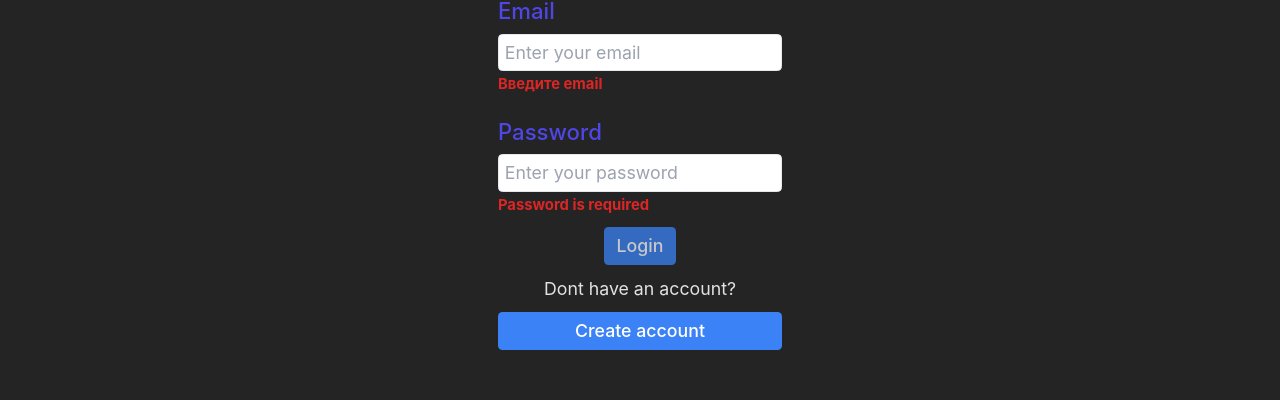
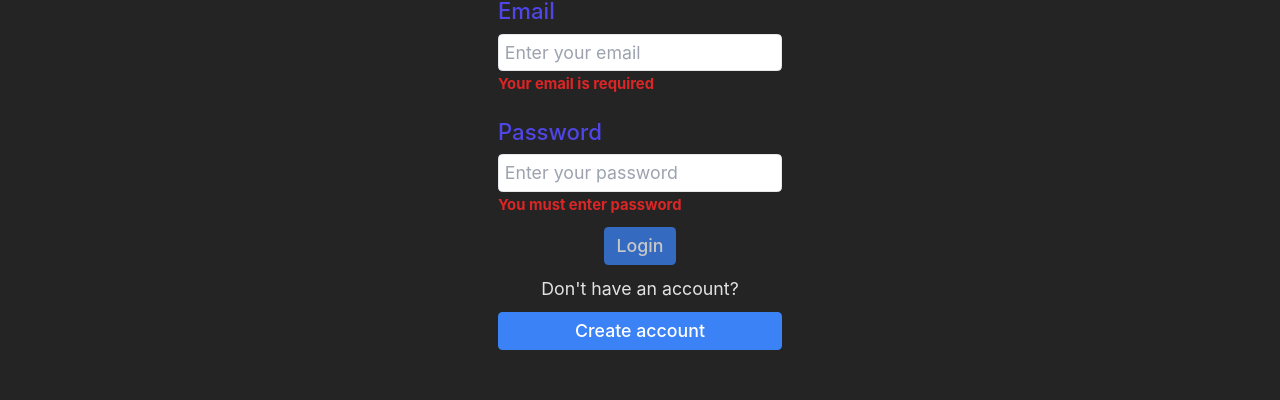
Before and after one commit to kontinentkm/graphiql-app, a React (Vite) app: page /login in a window 1280 px wide. Shown: the part 185-585 px from the top of the page. Built offline with nearby package versions, Linux system fonts and the light colour scheme; no server answers.

Commit message:
feat: add localization to validation errors on login and register pages

```diff
--- a/src/constants/localizationStrings.ts
+++ b/src/constants/localizationStrings.ts
@@ -1,4 +1,6 @@
 import ILocalizationStrings from '@src/types/interfaces/ILocalizationStrings';
+import ILoginMessages from '@src/types/interfaces/ILoginMessages';
+import IRegisterMessages from '@src/types/interfaces/IRegisterMessages';
 import IToastMessages from '@src/types/interfaces/IToastMessages';
 
 export const toastMessages: IToastMessages = {
@@ -40,6 +42,34 @@ export const toastMessages: IToastMessages = {
 
     empty_source_err_msg:
       'Чтобы делать запросы вы должны ввести url-адрес API!',
+  },
+};
+
+export const loginMessages: ILoginMessages = {
+  en: {
+    email_required_msg: 'Your email is required',
+    email_mismatch_msg: 'You must enter valid email',
+    password_empty_msg: 'You must enter password',
+    password_length_msg: 'Password must contain 8-32 symbols',
+    password_mismatch_msg:
+      'Password must contain at least one number, one uppercase letter, one lowercase letter, and one special character',
+  },
+  ru: {
+    email_required_msg: 'Введите адрес эл. почты',
+    email_mismatch_msg: 'Адресс эл. почты должен быть валидным',
+    password_empty_msg: 'Введите пароль',
+    password_length_msg: 'Пароль должен содержать 8-32 символов',
+    password_mismatch_msg:
+      'Пароль должен содержать хотя бы одну цифру, одну букву в верхнем регистре, одну в нижнем регистре, специальный символ и быть не короче 8 символов',
+  },
+};
+
+export const registerMessages: IRegisterMessages = {
+  en: {
+    empty_name_msg: 'You must enter your name',
+  },
+  ru: {
+    empty_name_msg: 'Введите ваше имя',
   },
 };
 
@@ -98,7 +128,7 @@ const localizationStrings: ILocalizationStrings = {
       'Email',
       'Password',
       'Login',
-      'Dont have an account?',
+      `Don't have an account?`,
       'Create account',
     ],
     register: [
--- /dev/null
+++ b/src/hooks/useLoginSchema.ts
@@ -0,0 +1,42 @@
+import { yupResolver } from '@hookform/resolvers/yup';
+import { ObjectSchema } from 'yup';
+import * as yup from 'yup';
+import { UseFormReturn, useForm } from 'react-hook-form';
+
+import ILoginInputs from '@src/types/interfaces/ILoginInputs';
+import { Localization } from '@src/types/types';
+
+import { loginMessages } from '@src/constants/localizationStrings';
+
+export const getLoginSchema = (
+  lang: Localization
+): ObjectSchema<ILoginInputs> =>
+  yup.object({
+    email: yup
+      .string()
+      .required(loginMessages[lang].email_required_msg)
+      .email(loginMessages[lang].email_mismatch_msg),
+    password: yup
+      .string()
+      .required(loginMessages[lang].password_empty_msg)
+      .min(8, loginMessages[lang].password_length_msg)
+      .max(32, loginMessages[lang].password_length_msg)
+      .matches(
+        /^(?=.*\d)(?=.*[a-z])(?=.*[A-Z])(?=.*[^a-zA-Z\d]).{8,}$/,
+        loginMessages[lang].password_mismatch_msg
+      ),
+  });
+
+export const useLoginSchema = (
+  lang: Localization
+): UseFormReturn<ILoginInputs> => {
+  const schema = getLoginSchema(lang);
+  const formValidator = useForm<ILoginInputs>({
+    resolver: yupResolver(schema),
+    mode: 'onChange',
+  });
+
+  return formValidator;
+};
+
+export default useLoginSchema;
--- /dev/null
+++ b/src/hooks/useRegisterSchema.ts
@@ -0,0 +1,32 @@
+import { ObjectSchema } from 'yup';
+import { yupResolver } from '@hookform/resolvers/yup';
+import { UseFormReturn, useForm } from 'react-hook-form';
+import * as yup from 'yup';
+
+import { IRegisterInputs } from '@src/types/interfaces/IRegisterInputs';
+import { Localization } from '@src/types/types';
+
+import { getLoginSchema } from '@src/hooks/useLoginSchema';
+
+import { registerMessages } from '@src/constants/localizationStrings';
+
+const getRegisterSchema = (lang: Localization): ObjectSchema<IRegisterInputs> =>
+  yup
+    .object({
+      name: yup.string().required(registerMessages[lang].empty_name_msg),
+    })
+    .concat(getLoginSchema(lang));
+
+export const useRegisterSchema = (
+  lang: Localization
+): UseFormReturn<IRegisterInputs> => {
+  const schema = getRegisterSchema(lang);
+  const formValidator = useForm<IRegisterInputs>({
+    resolver: yupResolver(schema),
+    mode: 'onChange',
+  });
+
+  return formValidator;
+};
+
+export default useRegisterSchema;
--- a/src/pages/Login/Login.tsx
+++ b/src/pages/Login/Login.tsx
@@ -1,47 +1,21 @@
-import { ReactNode, useEffect } from 'react';
-import { useNavigate } from 'react-router-dom';
-import { useAuthState } from 'react-firebase-hooks/auth';
-import { useForm } from 'react-hook-form';
-import { yupResolver } from '@hookform/resolvers/yup';
-import * as yup from 'yup';
-import { auth, login, logout } from '@src/firebase';
+import { useEffect, useState } from 'react';
+import { NavigateFunction, useNavigate } from 'react-router-dom';
+import { login } from '@src/firebase';
+import { UseFormReturn } from 'react-hook-form';
+import { useSelector } from 'react-redux';
 
 import CustomButton from '@src/UI/CustomButton/CustomButton';
-import LoadingSpinner from '@src/UI/LoadingSpinner/LoadingSpinner';
 
-import { ILoginInputs } from '@src/types/interfaces/ILoginInputs';
-import localizationStrings from '@src/constants/localizationStrings';
-import { useSelector } from 'react-redux';
-import { toastMessages } from '@src/constants/localizationStrings';
+import ILoginInputs from '@src/types/interfaces/ILoginInputs';
+import ILoginProps from '@src/types/interfaces/ILoginProps';
 import { Localization } from '@src/types/types';
 
+import useLoginSchema from '@src/hooks/useLoginSchema';
 import toastFuncWrapper from '@src/utils/ToastFuncWrapper';
 import { selectLocalization } from '@src/store/LocalizationSlice/LocalizationSlice';
 
-interface ILoginProps {
-  children?: ReactNode;
-}
-
-const schema = yup.object({
-  email: yup
-    .string()
-    .required(
-      `${
-        localStorage.getItem('lang') === 'en'
-          ? 'Your email is required'
-          : 'Введите email'
-      }`
-    ),
-  password: yup
-    .string()
-    .min(8)
-    .max(32)
-    .matches(
-      /^(?=.*\d)(?=.*[a-z])(?=.*[A-Z])(?=.*[^a-zA-Z\d]).{8,}$/,
-      'Password must contain at least one number, one uppercase letter, one lowercase letter, and one special character'
-    )
-    .required('Password is required'),
-});
+import localizationStrings from '@src/constants/localizationStrings';
+import { toastMessages } from '@src/constants/localizationStrings';
 
 const Login: React.FC<ILoginProps> = () => {
   const lang: Localization = useSelector(selectLocalization);
@@ -52,16 +26,31 @@ const Login: React.FC<ILoginProps> = () => {
     formState: { errors, isValid },
     setValue,
     trigger,
-  } = useForm<ILoginInputs>({ resolver: yupResolver(schema), mode: 'onBlur' });
+  }: UseFormReturn<ILoginInputs> = useLoginSchema(lang);
 
-  const navigate = useNavigate();
-  const [user, loading] = useAuthState(auth);
+  const [messages, setMessages] = useState({
+    email: errors.email?.message,
+    password: errors.password?.message,
+  });
 
-  useEffect(() => {
+  const navigate: NavigateFunction = useNavigate();
+
+  useEffect((): void => {
     trigger();
-  }, [setValue, trigger, register]);
+    setMessages({
+      email: errors.email?.message,
+      password: errors.password?.message,
+    });
+  }, [
+    setValue,
+    trigger,
+    register,
+    errors.email?.message,
+    errors.password?.message,
+    lang,
+  ]);
 
-  const signIn = async (data: ILoginInputs) => {
+  const signIn = async (data: ILoginInputs): Promise<void> => {
     toastFuncWrapper(
       login,
       toastMessages[lang].loading_msg,
@@ -72,23 +61,8 @@ const Login: React.FC<ILoginProps> = () => {
     );
   };
 
-  const signOutUser = async () => {
-    toastFuncWrapper(
-      logout,
-      toastMessages[lang].loading_msg,
-      toastMessages[lang].logout_success_msg,
-      lang
-    );
-  };
-
-  if (loading) {
-    return <LoadingSpinner />;
-  }
-
   return (
     <div className="flex justify-center items-center mt-20 mx-auto rounded">
-      {loading && <LoadingSpinner />}
-      {!user ? (
       <div className="w-96">
         <h2 className="text-4xl font-semibold text-center mb-4">
           {localizationStrings[lang].login[0]}
@@ -109,7 +83,7 @@ const Login: React.FC<ILoginProps> = () => {
               className="mt-1 p-2 w-full text-2xl border rounded-md focus:outline-none focus:border-blue-500 text-indigo-600"
             />
             <p className="font-bold text-xl mt-1 text-red-600">
-                {errors.email?.message}
+              {messages.email}
             </p>
           </div>
           <div id="password" className="mb-8">
@@ -127,7 +101,7 @@ const Login: React.FC<ILoginProps> = () => {
               className="mt-1 p-2 w-full text-2xl border rounded-md focus:outline-none focus:border-blue-500 text-indigo-600"
             />
             <p className="font-bold text-xl mt-1 text-red-600">
-                {errors.password?.message}
+              {messages.password}
             </p>
           </div>
           <div className="flex justify-center">
@@ -149,12 +123,6 @@ const Login: React.FC<ILoginProps> = () => {
           />
         </div>
       </div>
-      ) : (
-        <div className="text-center">
-          <h2 className="text-3xl font-semibold">Hello, {user.email}</h2>
-          <CustomButton label="Log out" onClick={signOutUser} type="button" />
-        </div>
-      )}
     </div>
   );
 };
--- a/src/pages/Register/Register.tsx
+++ b/src/pages/Register/Register.tsx
@@ -1,57 +1,53 @@
+import { useState, useEffect } from 'react';
+import { registerWithEmailAndPassword } from '@src/firebase';
+import { UseFormReturn } from 'react-hook-form';
+import { useSelector } from 'react-redux';
+
 import CustomButton from '@src/UI/CustomButton/CustomButton';
-import { ReactNode, useState, useEffect } from 'react';
-import { registerWithEmailAndPassword, auth } from '@src/firebase';
-import { useAuthState } from 'react-firebase-hooks/auth';
-import { useForm } from 'react-hook-form';
-import { yupResolver } from '@hookform/resolvers/yup';
-import * as yup from 'yup';
+
 import { IRegisterInputs } from '@src/types/interfaces/IRegisterInputs';
-import LoadingSpinner from '@src/UI/LoadingSpinner/LoadingSpinner';
+import { Localization } from '@src/types/types';
+import IRegisterProps from '@src/types/interfaces/IRegisterProps';
+
+import { selectLocalization } from '@src/store/LocalizationSlice/LocalizationSlice';
+import useRegisterSchema from '@src/hooks/useRegisterSchema';
+import toastFuncWrapper from '@src/utils/ToastFuncWrapper';
+
 import localizationStrings from '@src/constants/localizationStrings';
-import { selectLocalization } from '@src/store/LocalizationSlice/LocalizationSlice';
-import { useSelector } from 'react-redux';
-import { Localization } from '@src/types/types';
-import toastFuncWrapper from '@src/utils/ToastFuncWrapper';
 import { toastMessages } from '@src/constants/localizationStrings';
 
-interface IRegisterProps {
-  children?: ReactNode;
-}
+const Register: React.FC<IRegisterProps> = () => {
+  const lang: Localization = useSelector(selectLocalization);
 
-const schema = yup.object({
-  name: yup.string().required('Your name is required'),
-  email: yup.string().required('Your email is required'),
-  password: yup
-    .string()
-    .min(8)
-    .max(32)
-    .matches(
-      /^(?=.*\d)(?=.*[a-z])(?=.*[A-Z])(?=.*[^a-zA-Z\d]).{8,}$/,
-      'Password must contain at least one number, one uppercase letter, one lowercase letter, and one special character'
-    )
-    .required('Password is required'),
-});
-
-const Register: React.FC<IRegisterProps> = () => {
   const {
     register,
     handleSubmit,
     formState: { errors, isValid },
     setValue,
     trigger,
-  } = useForm<IRegisterInputs>({
-    resolver: yupResolver(schema),
-    mode: 'onBlur',
+  }: UseFormReturn<IRegisterInputs> = useRegisterSchema(lang);
+
+  const [messages, setMessages] = useState({
+    email: errors.email?.message,
+    password: errors.password?.message,
+    name: errors.name?.message,
   });
-
-  const [user, loading] = useAuthState(auth);
-  const [errorMessage, setErrorMessage] = useState<string | null>(null);
-  const lang: Localization = useSelector(selectLocalization);
 
   useEffect(() => {
     trigger();
-    setErrorMessage(null);
-  }, [setValue, trigger, errorMessage]);
+    setMessages({
+      email: errors.email?.message,
+      password: errors.password?.message,
+      name: errors.name?.message,
+    });
+  }, [
+    setValue,
+    trigger,
+    errors.email?.message,
+    errors.password?.message,
+    errors.name?.message,
+    lang,
+  ]);
 
   const createAccount = async (data: IRegisterInputs) => {
     toastFuncWrapper(
@@ -68,9 +64,6 @@ const Register: React.FC<IRegisterProps> = () => {
   return (
     <>
       <div className="flex justify-center items-center mt-20 mx-auto p-5 rounded">
-        {loading && <LoadingSpinner />}
-        {!user ? (
-          <>
         <div className="flex flex-col w-96">
           <h2 className="text-4xl font-semibold text-center mb-4">
             {localizationStrings[lang].register[0]}
@@ -91,7 +84,7 @@ const Register: React.FC<IRegisterProps> = () => {
                 className="mt-1 p-2 text-2xl w-full border rounded-md focus:outline-none focus:border-blue-500 text-indigo-600"
               />
               <p className="font-bold text-xl mt-1 text-red-600">
-                    {errors.name?.message}
+                {messages.name}
               </p>
             </div>
             <div id="email">
@@ -109,7 +102,7 @@ const Register: React.FC<IRegisterProps> = () => {
                 className="mt-1 p-2 text-2xl w-full border rounded-md focus:outline-none focus:border-blue-500 text-indigo-600"
               />
               <p className="font-bold text-xl mt-1 text-red-600">
-                    {errors.email?.message}
+                {messages.email}
               </p>
             </div>
             <div id="password">
@@ -127,7 +120,7 @@ const Register: React.FC<IRegisterProps> = () => {
                 className="mt-1 p-2 text-2xl w-full border rounded-md focus:outline-none focus:border-blue-500 text-indigo-600"
               />
               <p className="font-bold text-xl mt-1 text-red-600">
-                    {errors.password?.message}
+                {messages.password}
               </p>
             </div>
             <div className="flex justify-center">
@@ -140,12 +133,6 @@ const Register: React.FC<IRegisterProps> = () => {
             </div>
           </form>
         </div>
-          </>
-        ) : (
-          <div className="text-center">
-            <h2>You have successfully logged in as {user.email}</h2>
-          </div>
-        )}
       </div>
     </>
   );
--- a/src/types/interfaces/ILoginInputs.ts
+++ b/src/types/interfaces/ILoginInputs.ts
@@ -1,4 +1,6 @@
-export interface ILoginInputs {
+interface ILoginInputs {
   email: string;
   password: string;
 }
+
+export default ILoginInputs;
--- /dev/null
+++ b/src/types/interfaces/ILoginMessages.ts
@@ -0,0 +1,18 @@
+interface ILoginMessages {
+  en: {
+    email_required_msg: string;
+    email_mismatch_msg: string;
+    password_mismatch_msg: string;
+    password_empty_msg: string;
+    password_length_msg: string;
+  };
+  ru: {
+    email_required_msg: string;
+    email_mismatch_msg: string;
+    password_mismatch_msg: string;
+    password_empty_msg: string;
+    password_length_msg: string;
+  };
+}
+
+export default ILoginMessages;
--- /dev/null
+++ b/src/types/interfaces/ILoginProps.ts
@@ -0,0 +1,7 @@
+import { ReactNode } from 'react';
+
+interface ILoginProps {
+  children?: ReactNode;
+}
+
+export default ILoginProps;
--- a/src/types/interfaces/IRegisterInputs.ts
+++ b/src/types/interfaces/IRegisterInputs.ts
@@ -1,5 +1,5 @@
-export interface IRegisterInputs {
+import ILoginInputs from '@src/types/interfaces/ILoginInputs';
+
+export interface IRegisterInputs extends ILoginInputs {
   name: string;
-  email: string;
-  password: string;
 }
--- /dev/null
+++ b/src/types/interfaces/IRegisterMessages.ts
@@ -0,0 +1,10 @@
+interface IRegisterMessages {
+  en: {
+    empty_name_msg: string;
+  };
+  ru: {
+    empty_name_msg: string;
+  };
+}
+
+export default IRegisterMessages;
--- /dev/null
+++ b/src/types/interfaces/IRegisterProps.ts
@@ -0,0 +1,7 @@
+import { ReactNode } from 'react';
+
+interface IRegisterProps {
+  children?: ReactNode;
+}
+
+export default IRegisterProps;
```
Lines whose indentation alone changed are shown as unchanged.
